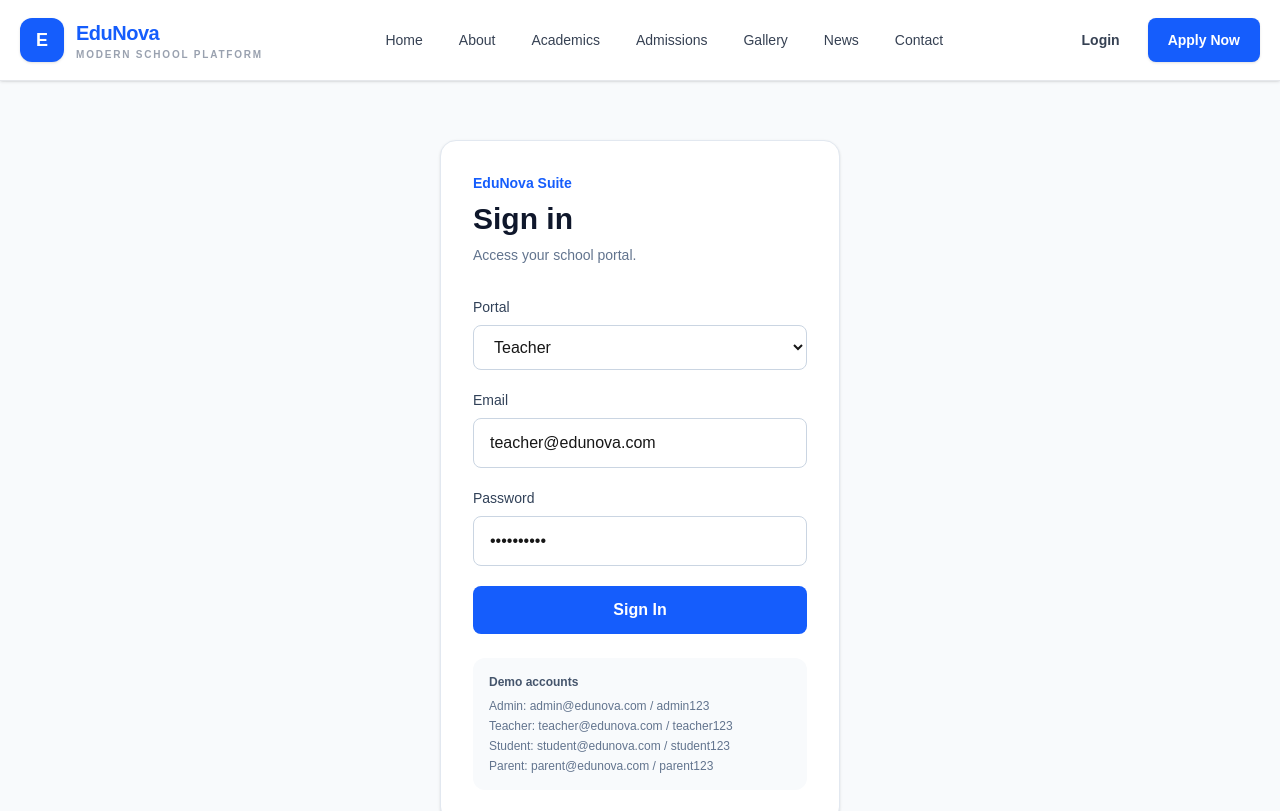
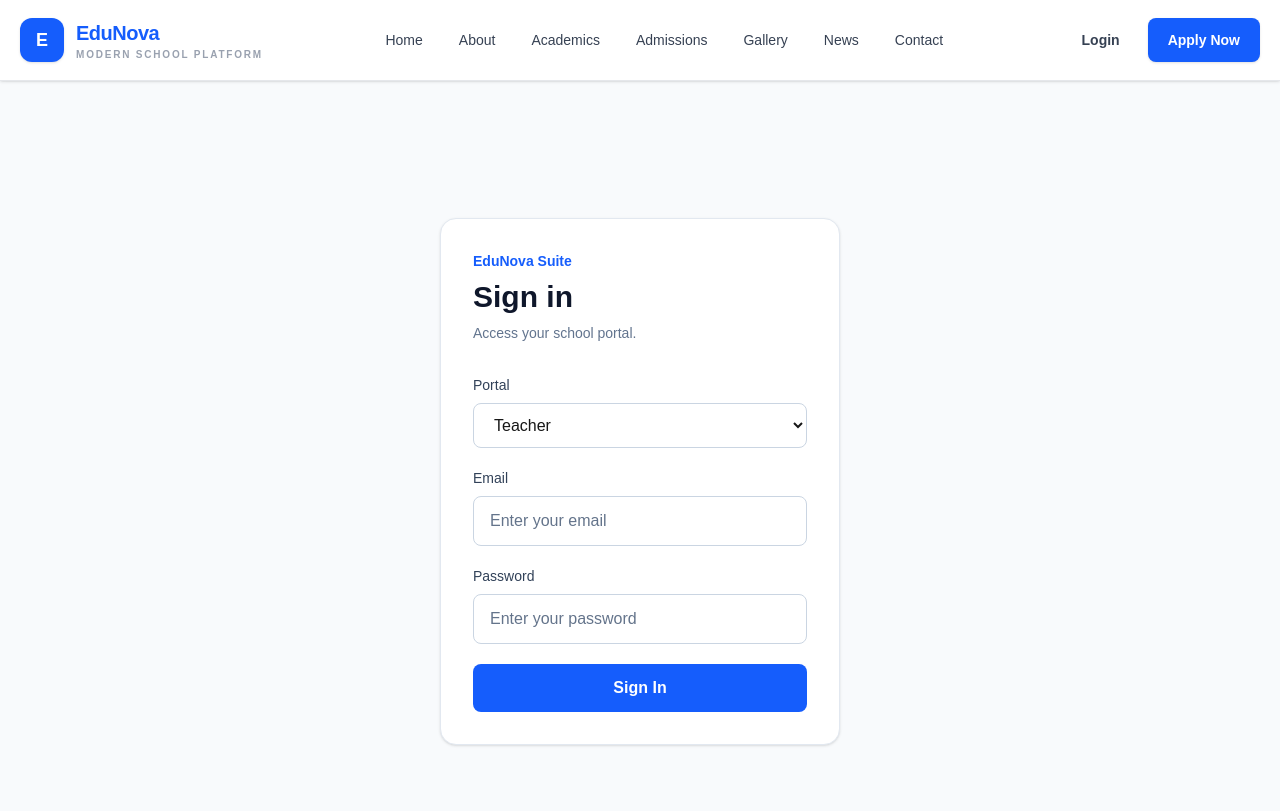
Before and after one commit to peterkwesi-creator/edunova-suite, a Next.js app: page /login in a window 1280 px wide. Shown: the top 811 px of the page. Built offline with nearby package versions, Linux system fonts and the light colour scheme.

Commit message:
Remove demo credentials from production login

```diff
--- a/app/(website)/login/page.tsx
+++ b/app/(website)/login/page.tsx
@@ -7,34 +7,16 @@ export default function LoginPage() {
   const router = useRouter();
 
   const [portal, setPortal] = useState("TEACHER");
-  const [email, setEmail] = useState("teacher@edunova.com");
-  const [password, setPassword] = useState("teacher123");
+  const [email, setEmail] = useState("");
+  const [password, setPassword] = useState("");
   const [loading, setLoading] = useState(false);
   const [error, setError] = useState("");
 
   function changePortal(value: string) {
     setPortal(value);
+    setEmail("");
+    setPassword("");
     setError("");
-
-    if (value === "ADMIN") {
-      setEmail("admin@edunova.com");
-      setPassword("admin123");
-    }
-
-    if (value === "TEACHER") {
-      setEmail("teacher@edunova.com");
-      setPassword("teacher123");
-    }
-
-    if (value === "STUDENT") {
-      setEmail("student@edunova.com");
-      setPassword("student123");
-    }
-
-    if (value === "PARENT") {
-      setEmail("parent@edunova.com");
-      setPassword("parent123");
-    }
   }
 
   async function handleSubmit(event: FormEvent<HTMLFormElement>) {
@@ -87,7 +69,7 @@ export default function LoginPage() {
     } catch (error) {
       console.error(error);
       setError(
-        "Unable to connect to the login server. Make sure the development server is running."
+        "Unable to connect to the login server. Please try again."
       );
     } finally {
       setLoading(false);
@@ -147,6 +129,8 @@ export default function LoginPage() {
                 type="email"
                 value={email}
                 onChange={(event) => setEmail(event.target.value)}
+                placeholder="Enter your email"
+                autoComplete="email"
                 required
                 className="w-full rounded-lg border border-slate-300 bg-white px-4 py-3 text-slate-900 placeholder:text-slate-400 outline-none focus:border-blue-500 focus:ring-2 focus:ring-blue-100"
               />
@@ -165,6 +149,8 @@ export default function LoginPage() {
                 type="password"
                 value={password}
                 onChange={(event) => setPassword(event.target.value)}
+                placeholder="Enter your password"
+                autoComplete="current-password"
                 required
                 className="w-full rounded-lg border border-slate-300 bg-white px-4 py-3 text-slate-900 placeholder:text-slate-400 outline-none focus:border-blue-500 focus:ring-2 focus:ring-blue-100"
               />
@@ -184,28 +170,6 @@ export default function LoginPage() {
               {loading ? "Signing in..." : "Sign In"}
             </button>
           </form>
-
-          <div className="mt-6 rounded-xl bg-slate-50 p-4">
-            <p className="text-xs font-semibold text-slate-600">
-              Demo accounts
-            </p>
-
-            <p className="mt-2 text-xs text-slate-500">
-              Admin: admin@edunova.com / admin123
-            </p>
-
-            <p className="mt-1 text-xs text-slate-500">
-              Teacher: teacher@edunova.com / teacher123
-            </p>
-
-            <p className="mt-1 text-xs text-slate-500">
-              Student: student@edunova.com / student123
-            </p>
-
-            <p className="mt-1 text-xs text-slate-500">
-              Parent: parent@edunova.com / parent123
-            </p>
-          </div>
         </div>
       </div>
     </main>
```
